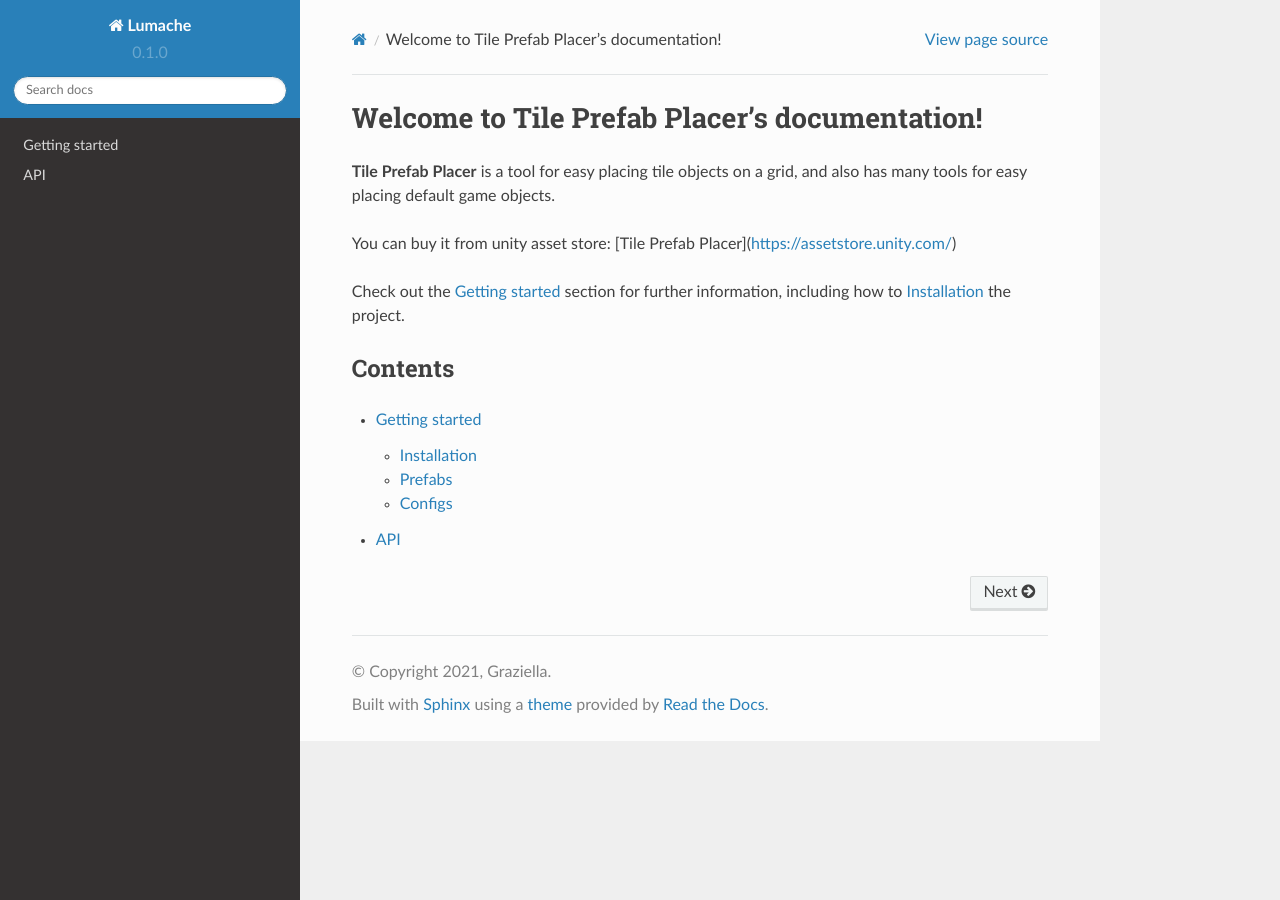
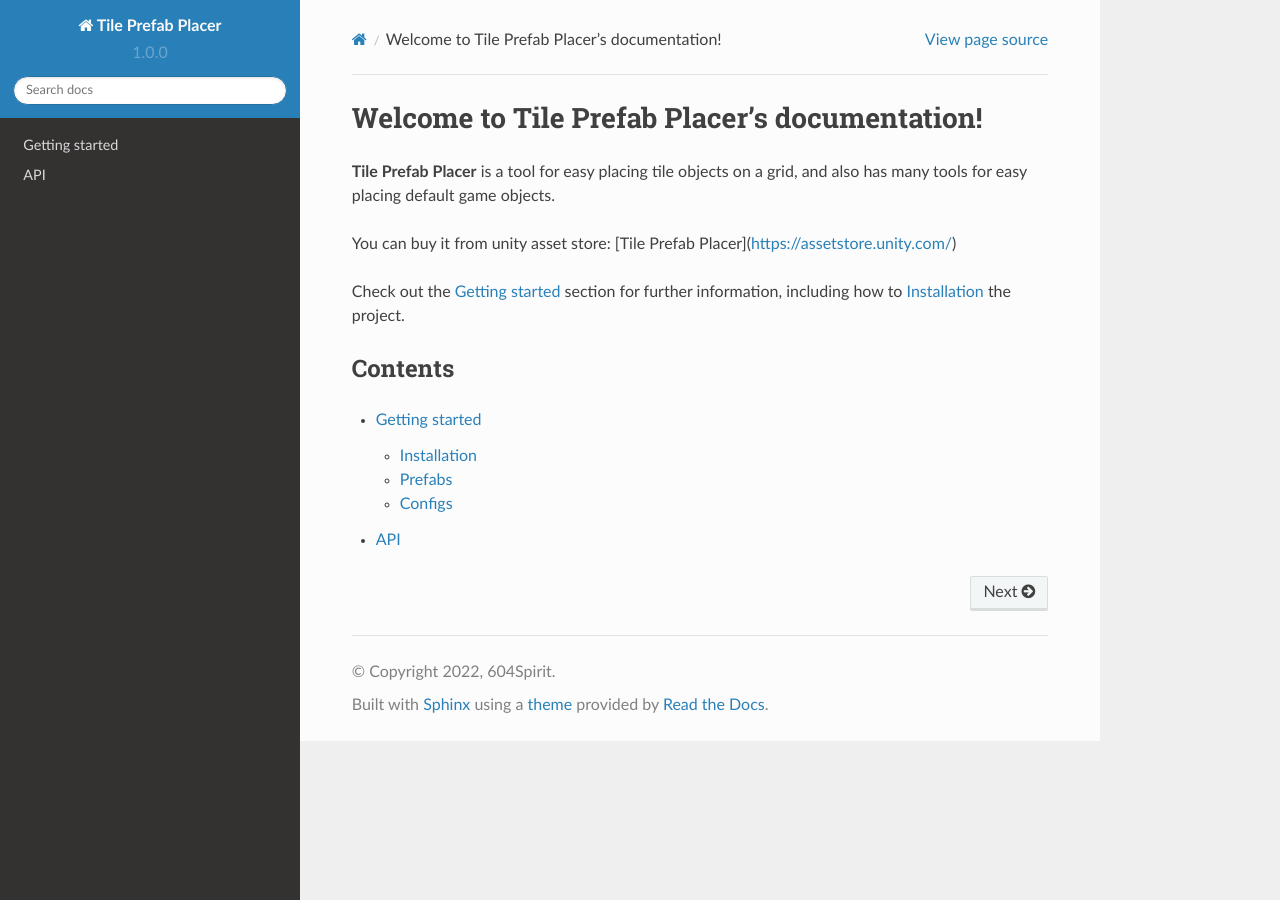
Before and after one commit to tawi1/Tile-Prefab-Placer, a Sphinx documentation site: the page built from docs/source/index.rst, in a window 1280 px wide. Built offline with Sphinx 7.4.7 and the Read the Docs theme 2.0.0, drawn with Linux system fonts in a browser that asks for light colours.

```diff
--- a/docs/source/conf.py
+++ b/docs/source/conf.py
@@ -2,12 +2,12 @@
 
 # -- Project information
 
-project = 'Lumache'
-copyright = '2021, Graziella'
-author = 'Graziella'
+project = 'Tile Prefab Placer'
+copyright = '2022, 604Spirit'
+author = '604Spirit'
 
-release = '0.1'
-version = '0.1.0'
+release = '1.0.0'
+version = '1.0.0'
 
 # -- General configuration
 
```
